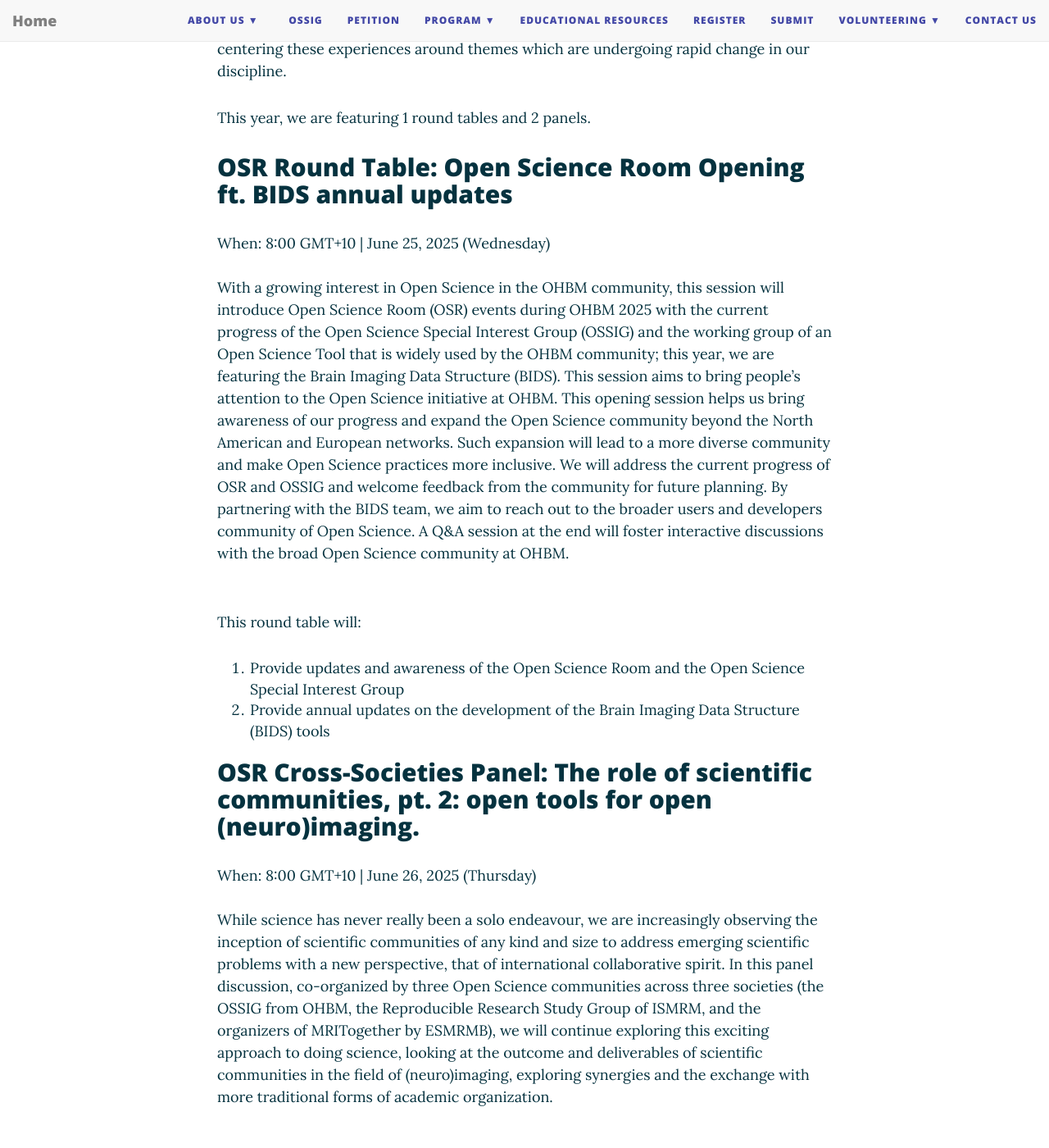
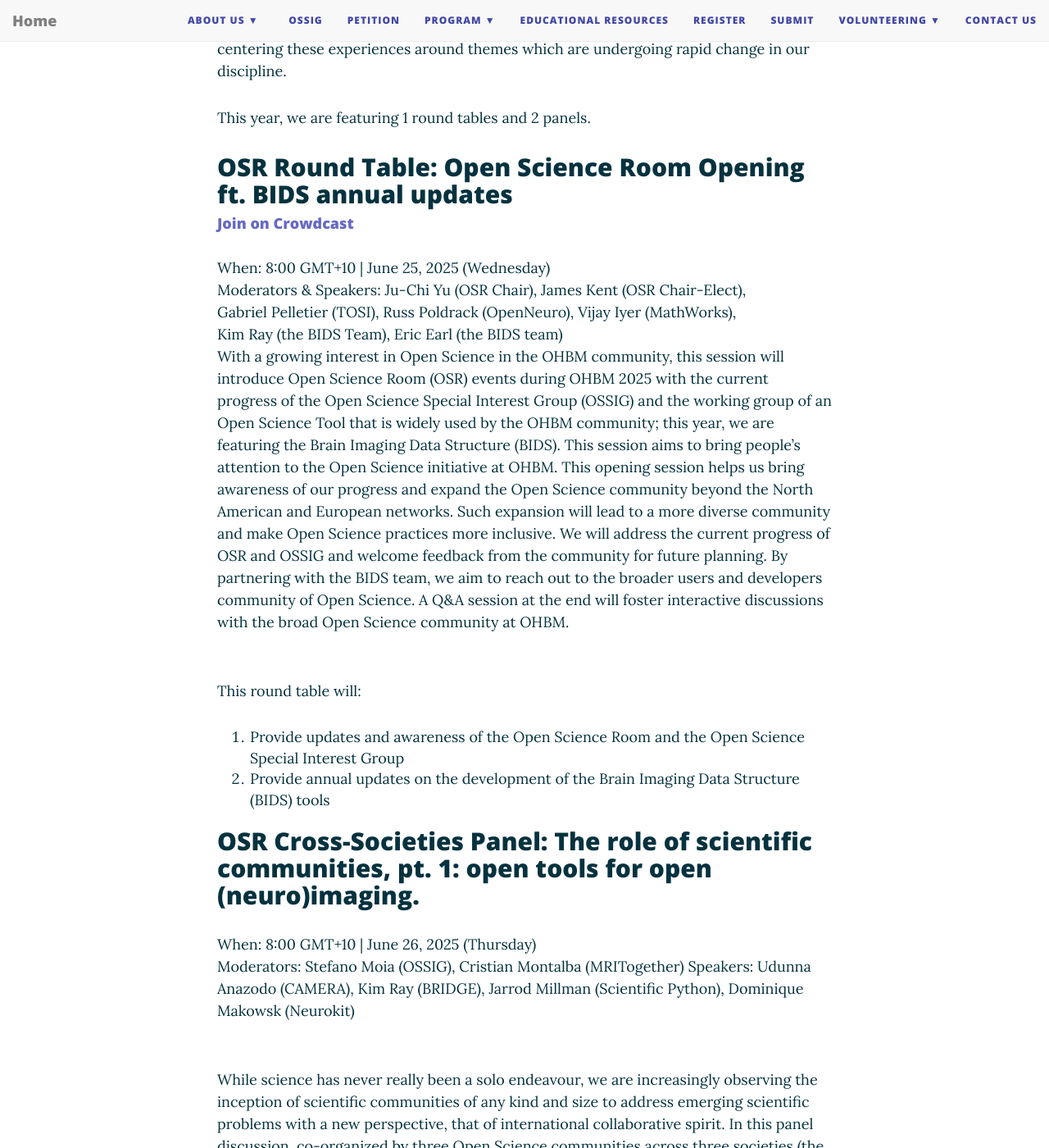
Before and after one commit to ohbm/osr2025, a Jekyll site: the page built from panel.md, in a window 1280 px wide and 1400 px high, scrolled down 347 px. Shown: the whole window at 82% size. Built offline with Jekyll 4.4.1, drawn with Linux system fonts in a browser that asks for light colours; nearby versions of some CDN libraries; some of the changed text lies outside the part shown.

Commit message:
Add speaker's information and crowdcast links for some sessions

```diff
--- a/panel.md
+++ b/panel.md
@@ -85,8 +85,11 @@
 <!-- **If you are interested in joining as a panelist and would like to self-nominate, please self-register <a href="https://forms.office.com/r/pBYUbr5bEg" target="_blank">here</a>!** <br> -->
 
 ## OSR Round Table: Open Science Room Opening ft. BIDS annual updates
-<!-- #### <a href="https://www.crowdcast.io/c/panel-1-bills" target="_blank"> Join on Crowdcast</a>  -->
+#### <a href="https://www.crowdcast.io/c/osr-round-table-1" target="_blank"> Join on Crowdcast</a>
 When: 8:00 GMT+10 | June 25, 2025 (Wednesday) <br/>
+Moderators & Speakers: Ju-Chi Yu (OSR Chair), James Kent (OSR Chair-Elect), <br/>
+Gabriel Pelletier (TOSI), Russ Poldrack (OpenNeuro), Vijay Iyer (MathWorks), <br/>
+Kim Ray (the BIDS Team), Eric Earl (the BIDS team)
 <br/>
 <!-- <div>
 <img src="../img/Panel1-speakers.png" alt = "panel1" width="100%" style="margin:10px 10px;">
@@ -106,9 +109,12 @@
 </script>
 </html> -->
 
-## OSR Cross-Societies Panel: The role of scientific communities, pt. 2: open tools for open (neuro)imaging.
+## OSR Cross-Societies Panel: The role of scientific communities, pt. 1: open tools for open (neuro)imaging.
 <!-- #### <a href="https://www.crowdcast.io/c/panel-2-start" target="_blank">Join on Crowdcast</a>  -->
 When: 8:00 GMT+10 | June 26, 2025 (Thursday) <br/>
+Moderators: Stefano Moia (OSSIG), Cristian Montalba (MRITogether)
+Speakers: Udunna Anazodo (CAMERA), Kim Ray (BRIDGE), Jarrod Millman (Scientific Python), Dominique Makowsk (Neurokit)
+
 <!-- <p>
 <img src="../img/Panel2-speakers.png" alt = "panel2" width="100%" style="margin:10px 10px;">
 </p> -->
```
Also changed, not shown: other parts of panel.md (+2 -0 lines), schedule.md (+3 -3 lines).
